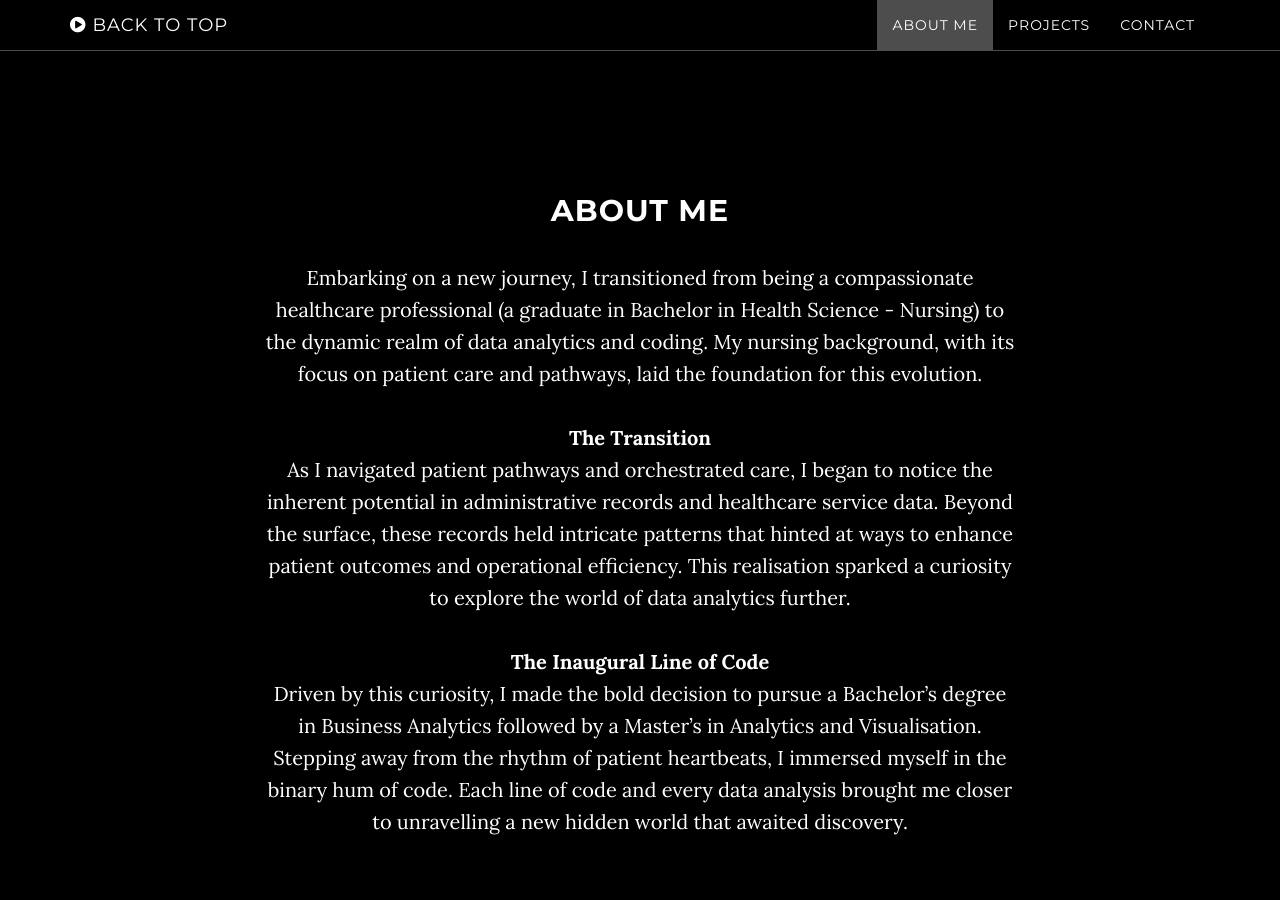
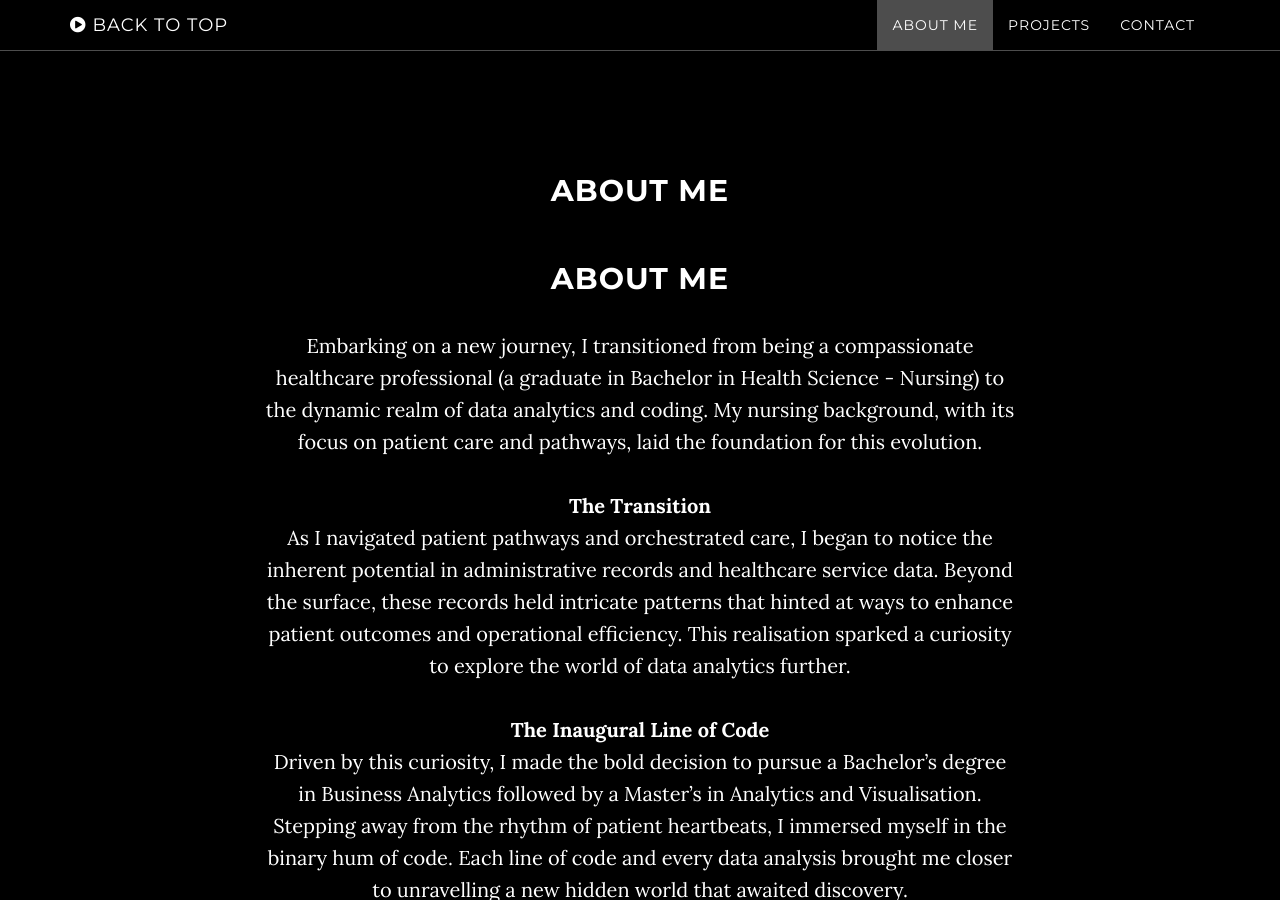
Before and after one commit to Md-Khid/Md-Khid, a Jekyll site: the page built from index.html, in a window 1280 px wide and 900 px high, scrolled down 906 px. Built offline with Jekyll 4.4.1, drawn with Linux system fonts in a browser that asks for light colours.

Commit message:
Update about.html

```diff
--- a/_includes/about.html
+++ b/_includes/about.html
@@ -8,6 +8,7 @@
     <section id="about" class="container content-section text-center">
       <div class="row">
         <div class="col-lg-8 col-lg-offset-2">
+           <h2 style="position: relative; top: -20px;">About Me</h2>
           <h2>About Me </h2>
           <p>Embarking on a new journey, I transitioned from being a compassionate healthcare professional
             (a graduate in Bachelor in Health Science - Nursing) to the dynamic realm of data analytics and coding.
```
